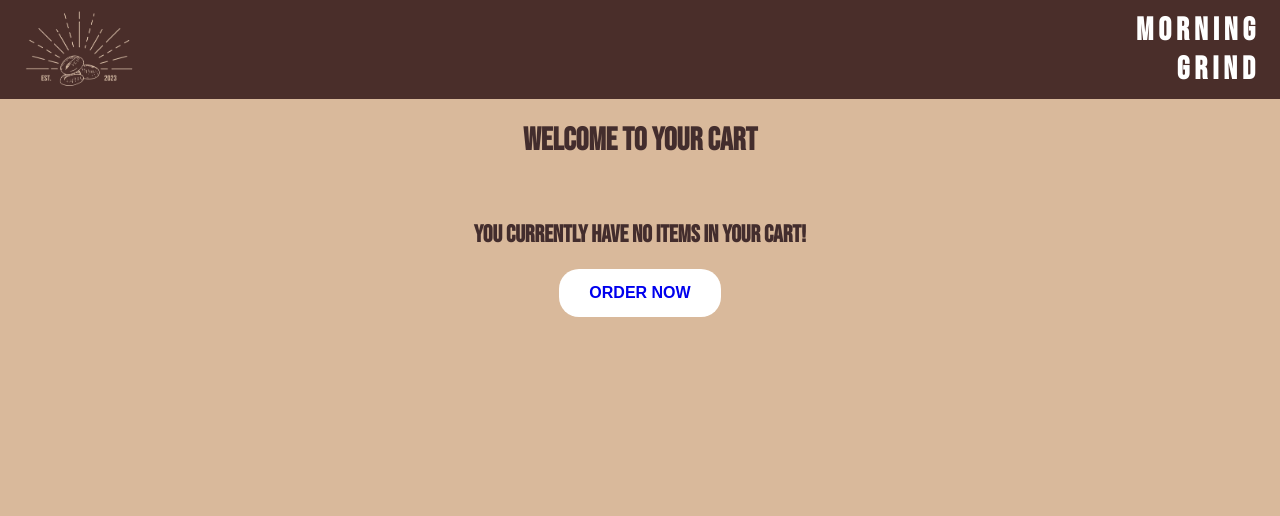
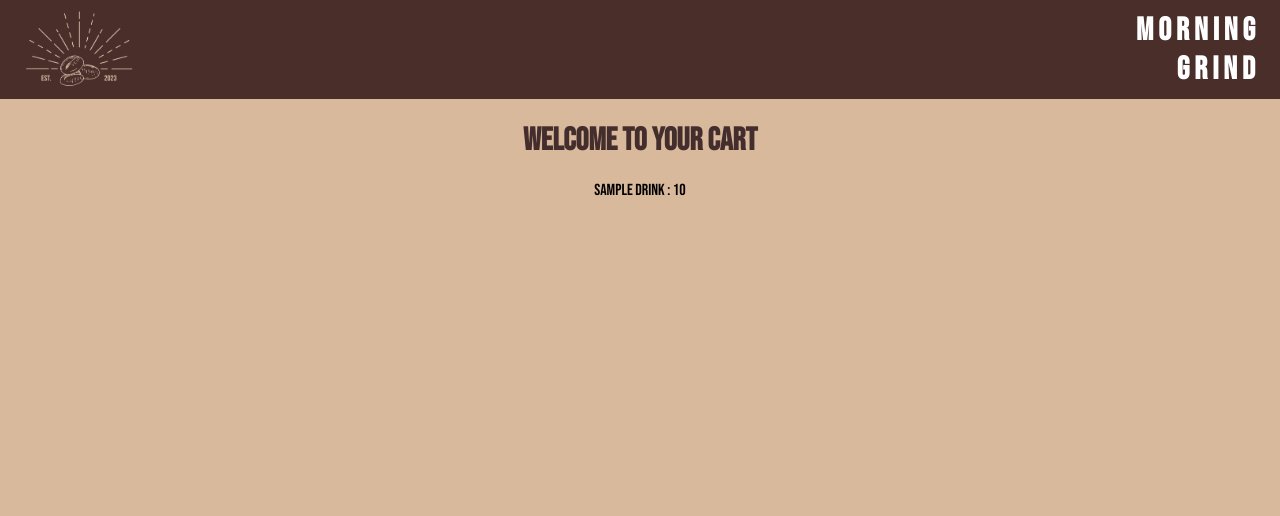
Before and after one commit to mmulvihill13/wishlist, a Django app: template cart/templates/cart/cart.html in a window 1280 px wide. Shown: the top 516 px of the page. Run offline with Django 5.2, Linux system fonts and the light colour scheme; the template is opened without the code that fills it: most values are stand-ins (such as "Sample title", 1, 10 or a date in 2020).

Commit message:
Made a cart summary page with added items

```diff
--- a/cart/cart.py
+++ b/cart/cart.py
@@ -1,3 +1,4 @@
+from order.models import Drink
 class Cart():
     def __init__(self, request):
         self.session = request.session
@@ -27,3 +28,11 @@ class Cart():
     #number of itmes
     def __len__(self):
         return len(self.cart)
+
+    def get_drinks(self):
+        #Get ids from cart
+        drink_ids = self.cart.keys()
+        #use ids to lookup drinks in database model
+        drinks = Drink.objects.filter(id__in=drink_ids)
+        #Return those looked up drinks
+        return drinks
--- a/cart/templates/cart/cart.html
+++ b/cart/templates/cart/cart.html
@@ -7,11 +7,16 @@
 
 <div class="main-content">
     <h1>Welcome to your cart</h1>
-    <br>
-    <h2>You currently have no items in your cart!</h2>
+    {% if cart_drinks %}
+        {% for drink in cart_drinks %}
+            {{drink}} : {{drink.price}} <br>
+        {% endfor %}
+    {% else %}
+        <h2>There is nothing in your cart!</h2>
+        <button class="order-btn">
+            <a href="{% url 'order:menu' %}">ORDER NOW</a>
+        </button>
+    {% endif %}
 
-    <button class="order-btn">
-        <a href="{% url 'order:menu' %}">ORDER NOW</a>
-    </button>
 </div>
 {% endblock %}
--- a/cart/views.py
+++ b/cart/views.py
@@ -4,7 +4,10 @@ from order.models import Drink
 from django.http import JsonResponse
 
 def cart_view(request):
-    return render(request, "cart/cart.html", {})
+    #Get the cart
+    cart = Cart(request)
+    cart_drinks = cart.get_drinks
+    return render(request, "cart/cart.html", {"cart_drinks":cart_drinks})
 
 def cart_add(request):
     #Get the cart
```
